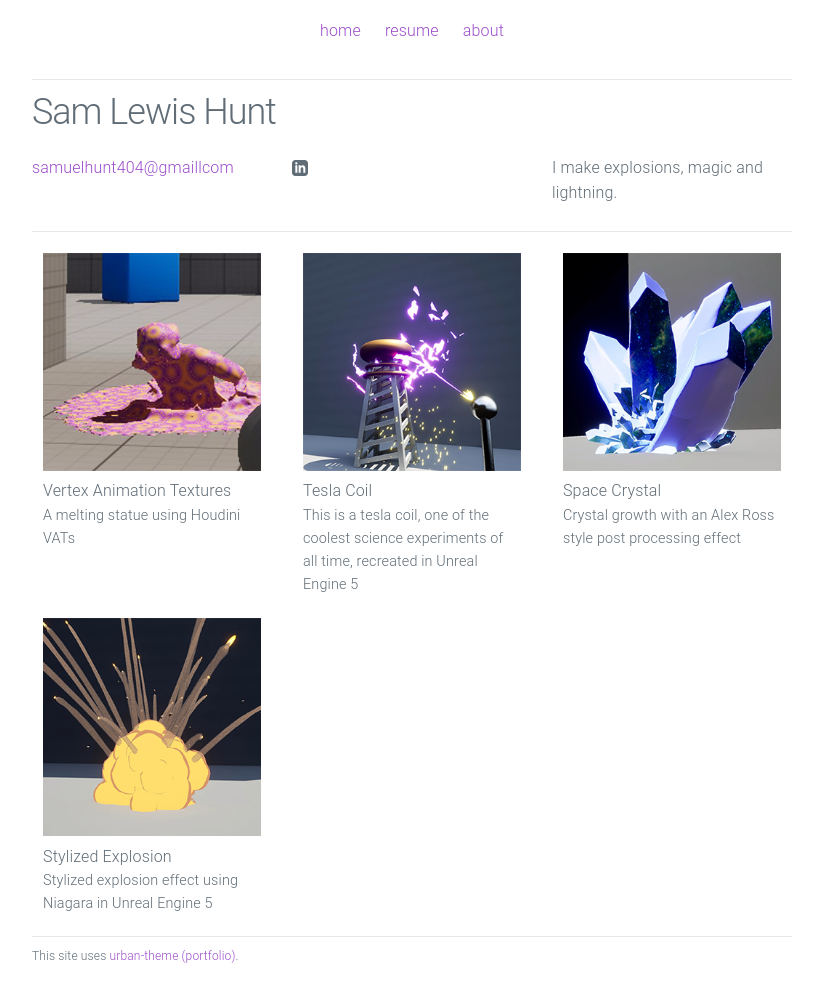
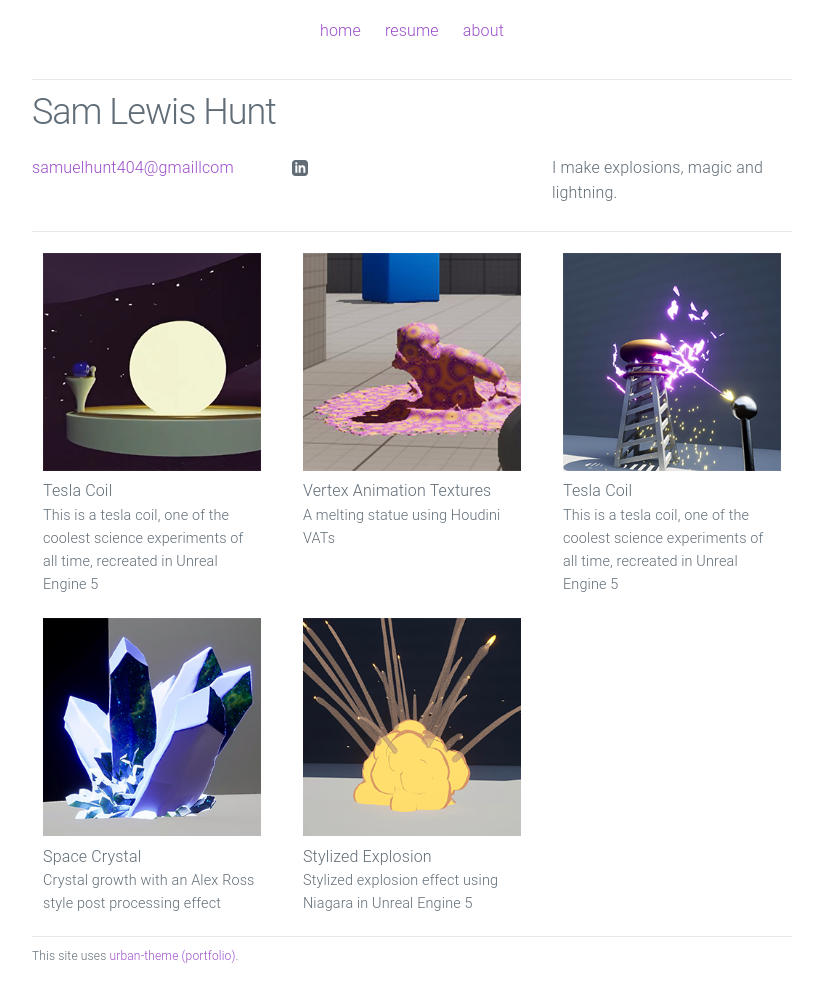
Before and after one commit to samhunt404/samhunt404.github.io, a Jekyll site: the page built from index.html, in a window 1280 px wide. Shown: the whole page, without its empty margins (228-1051 px from the left). Built offline with Jekyll 4.4.1, drawn with Linux system fonts in a browser that asks for light colours.

Commit message:
Update and rename VFXReel.md to 2023-10-5-VFXReel.md

```diff
--- a/_posts/VFXReel.md
+++ b/_posts/2023-10-5-VFXReel.md
@@ -2,7 +2,7 @@
 layout: post
 title:  "Tesla Coil"
 summary: "This is a tesla coil, one of the coolest science experiments of all time, recreated in Unreal Engine 5"
-date:   2023-04-16 21:03:48
+date:   2023-10-5 21:03:48
 preview: /assets/ThumbnailPortfolio.png
 ---
 
```
